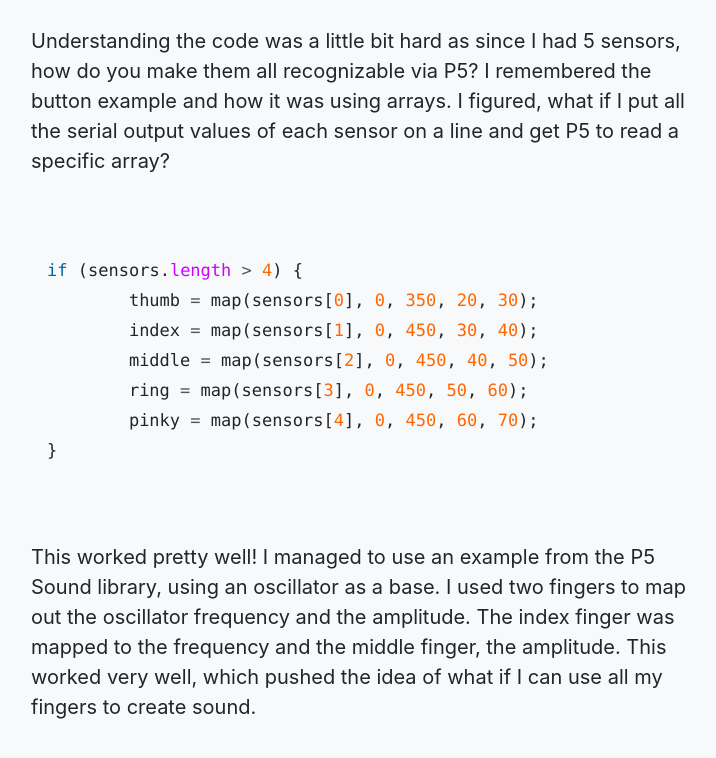
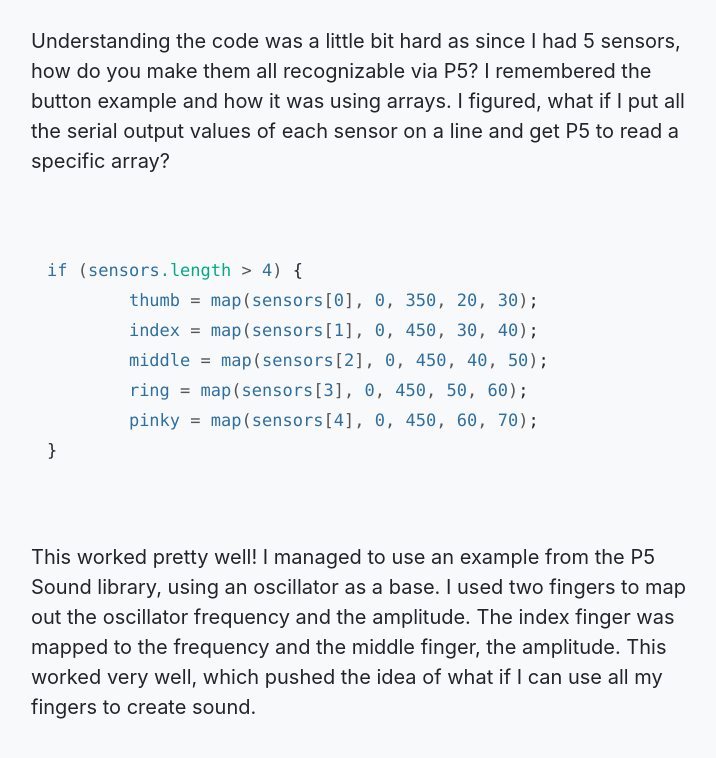
Before and after one commit to ixdwtruong/ixdwtruong.github.io, a Jekyll site: the page built from _posts/0001-01-06-intobjp2.md, in a window 1280 px wide and 900 px high, scrolled down 3910 px, cut to the strip 0-780 px from the top of the window. Shown: the top 758 px of the strip, without its empty margins (273-989 px from the left). Built offline with Jekyll 4.4.1, drawn with Linux system fonts in a browser that asks for light colours.

Commit message:
Update 0001-01-06-intobjp2.md

````diff
--- a/_posts/0001-01-06-intobjp2.md
+++ b/_posts/0001-01-06-intobjp2.md
@@ -92,7 +92,7 @@ Understanding the code was a little bit hard as since I had 5 sensors, how do yo
 
 <br>
 
-```ruby
+```scss
 if (sensors.length > 4) {
         thumb = map(sensors[0], 0, 350, 20, 30);
         index = map(sensors[1], 0, 450, 30, 40);
````
